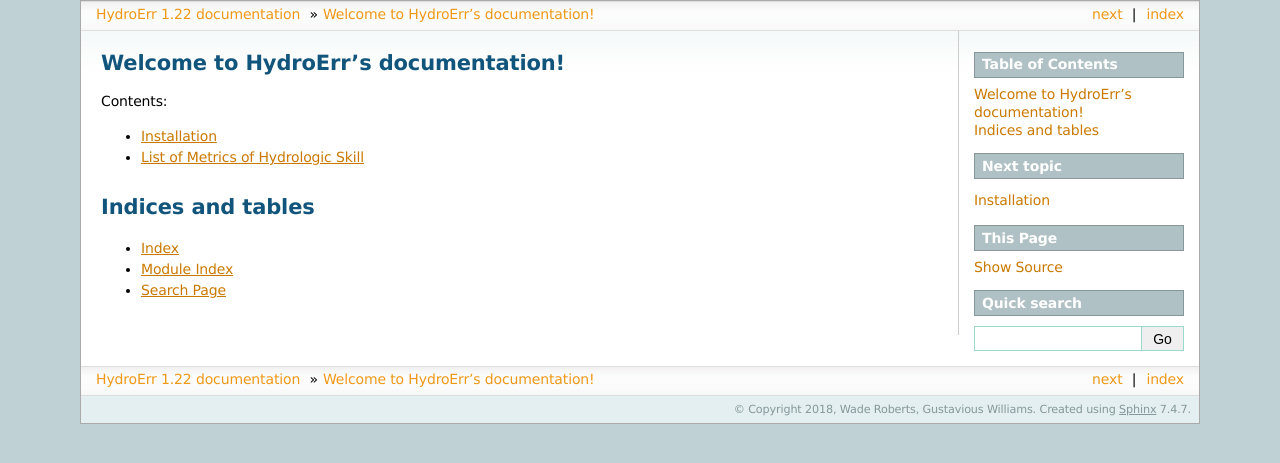
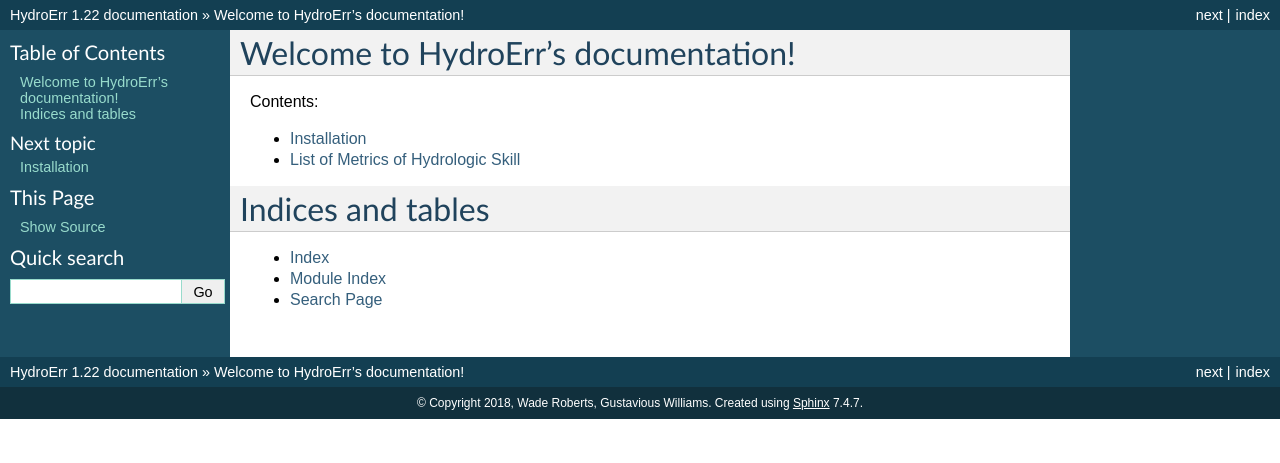
Before and after one commit to BYU-Hydroinformatics/HydroErr, a Sphinx documentation site: the page built from docs/index.rst, in a window 1280 px wide. Shown: the top 463 px of the page. Built offline with Sphinx 7.4.7, drawn with Linux system fonts in a browser that asks for light colours.

Commit message:
Updates to documentation for readthedocs.io

```diff
--- a/docs/conf.py
+++ b/docs/conf.py
@@ -14,6 +14,9 @@
 
 import os
 import sys
+
+sys.modules.update((mod_name, Mock()) for mod_name in MOCK_MODULES)
+
 sys.path.insert(0, os.path.abspath('..'))
 sys.path.insert(0, os.path.abspath('.'))
 
@@ -42,9 +45,8 @@
 extensions = [
     'sphinx.ext.autodoc',
     'sphinx.ext.intersphinx',
-    'sphinx.ext.coverage',
     'sphinx.ext.githubpages',
-    'sphinxcontrib.napoleon',
+    'sphinx.ext.napoleon',
     'sphinx_automodapi.automodapi'
 ]
 
@@ -81,7 +83,7 @@
 # The theme to use for HTML and HTML Help pages.  See the documentation for
 # a list of builtin themes.
 #
-html_theme = 'sphinxdoc'
+html_theme = 'default'
 
 # Theme options are theme-specific and customize the look and feel of a theme
 # further.  For a list of options available for each theme, see the
```
